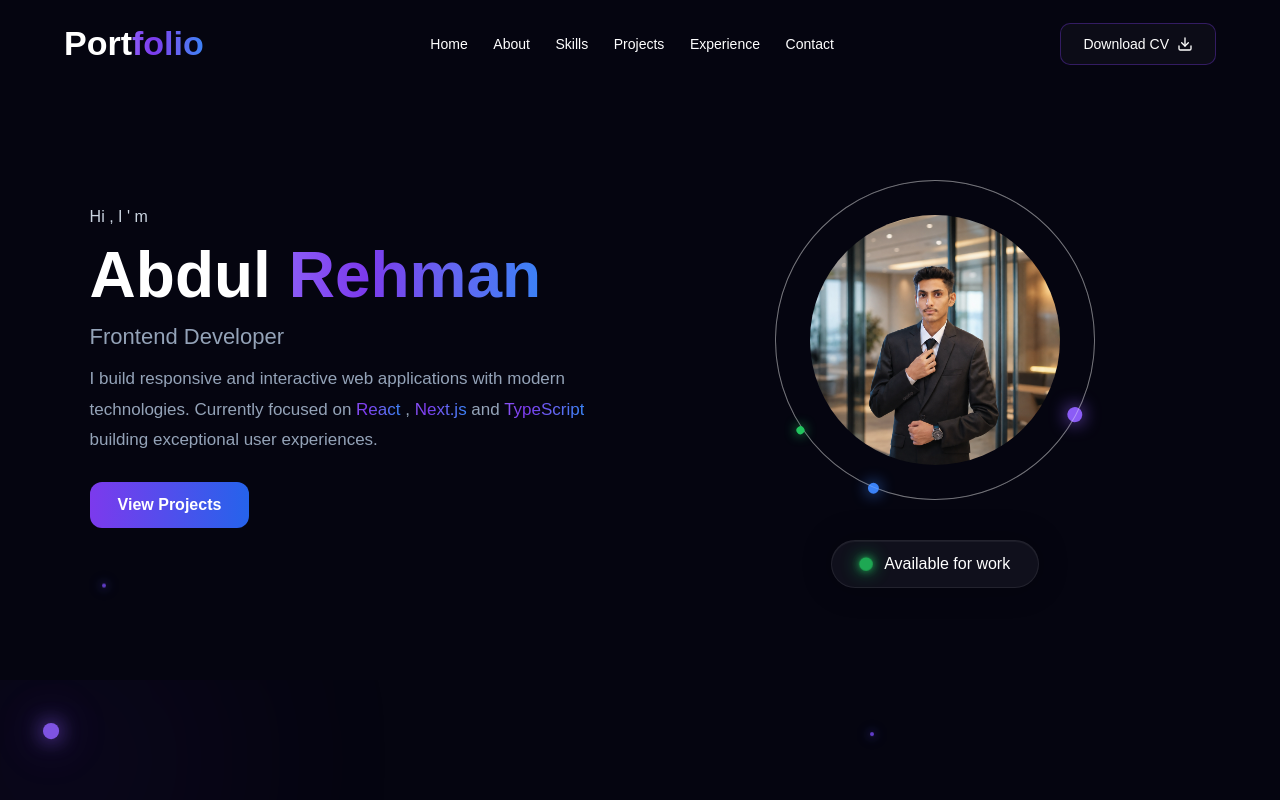
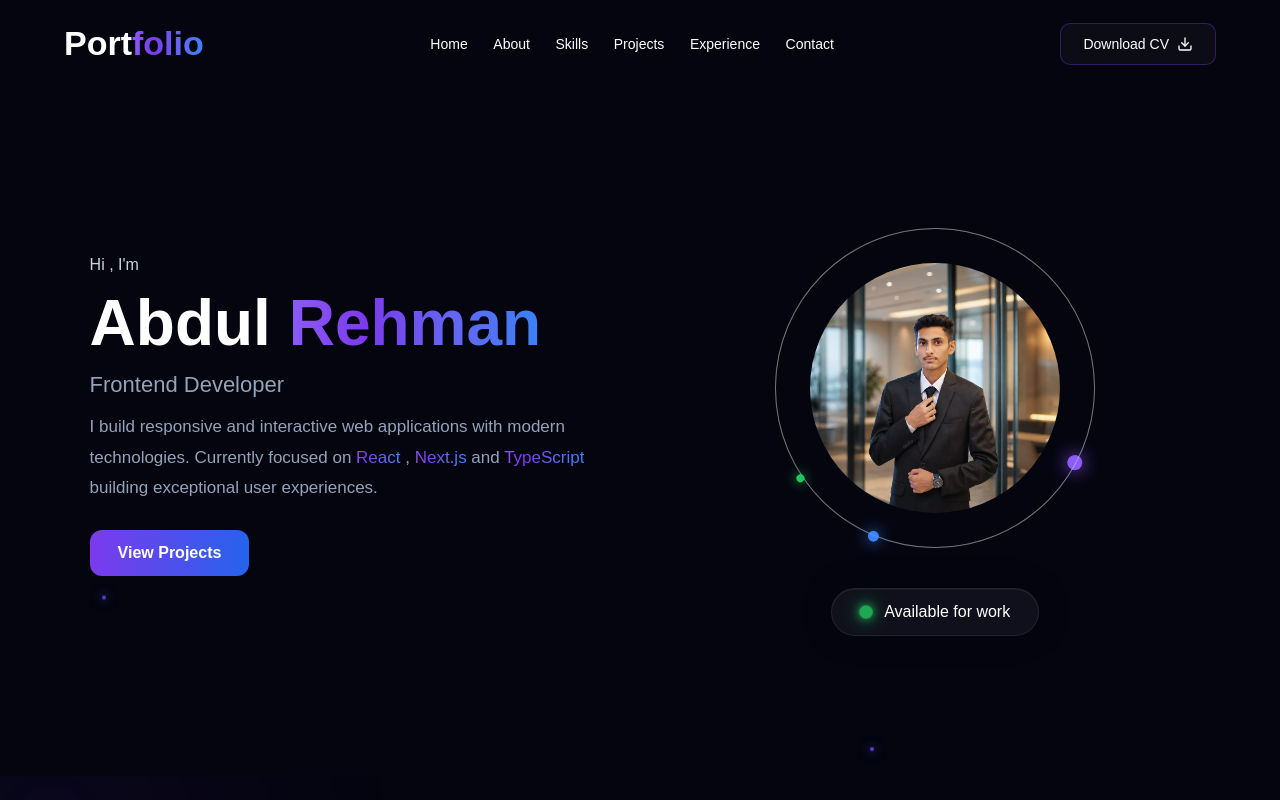
Before and after one commit to abdulrehmanmughal00/-portfolio-, a Next.js app: page / in a window 1280 px wide. Shown: the top 800 px of the page. Built offline with nearby package versions, Linux system fonts and the light colour scheme.

Commit message:
fix home spacing

```diff
--- a/src/app/components/Home.module.css
+++ b/src/app/components/Home.module.css
@@ -1,6 +1,6 @@
 .home {
   position: relative;
-  height: 74vh;
+  min-height: 86vh;
   width: 100%;
   overflow: hidden;
   display: flex;
--- a/src/app/components/Home.tsx
+++ b/src/app/components/Home.tsx
@@ -15,7 +15,7 @@ const Home = () => {
         transition={{ duration: 0.2 }}
       >
         <div className={Styles.heroText}>
-          <p className={Styles.smallText}>Hi , I &apos; m </p>
+          <p className={Styles.smallText}>Hi , I&apos;m </p>
 
           <h1 className={Styles.name}>
             Abdul <span className={Styles.span}>Rehman</span>
```
